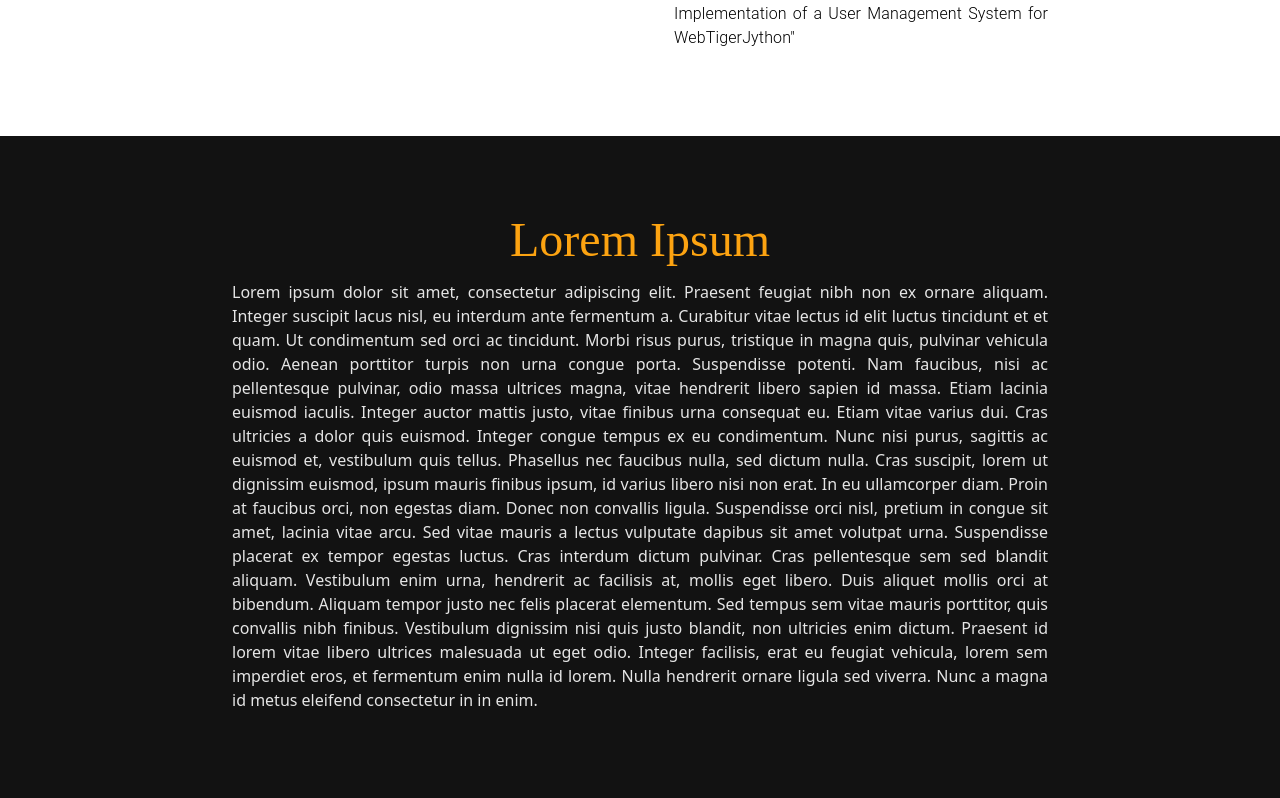
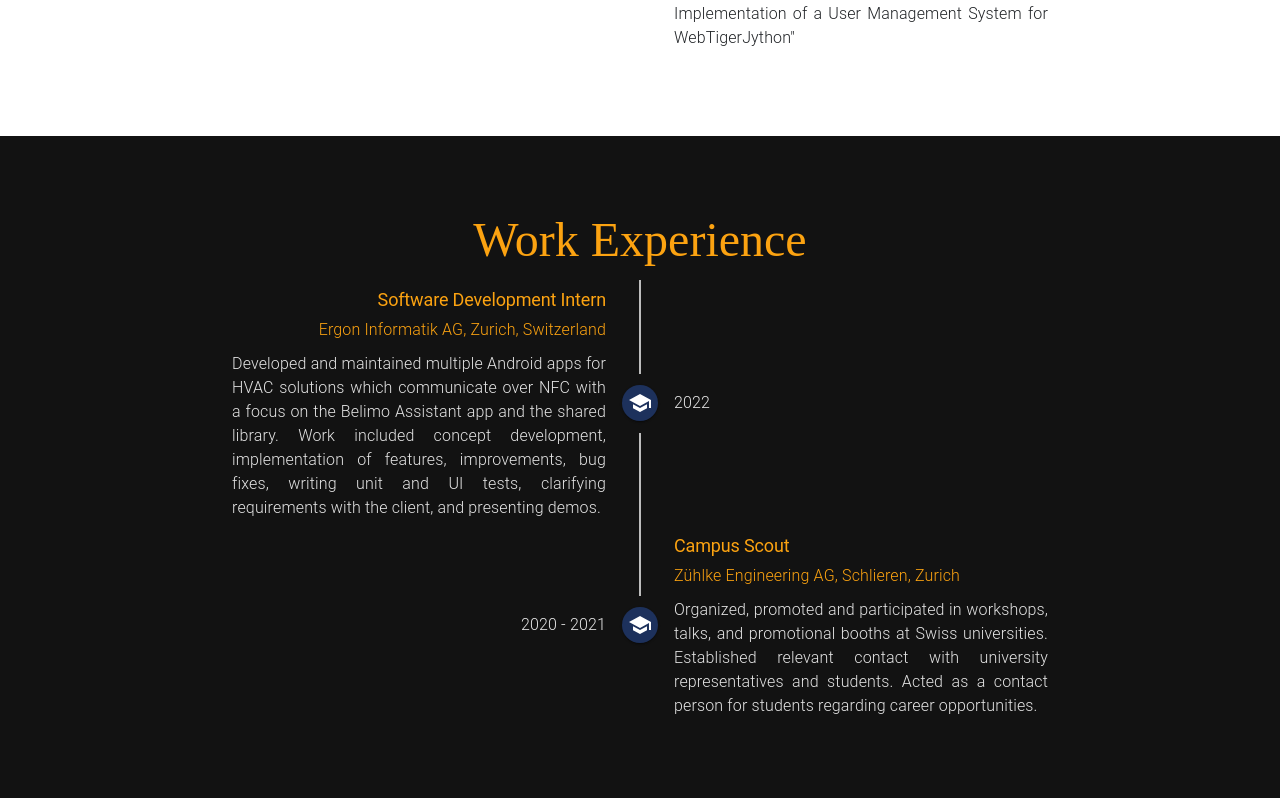
Before and after one commit to sla8/personal-website, a React (Create React App) app: page / in a window 1280 px wide. Shown: the part 1222-2020 px from the top of the page. Built offline with nearby package versions, Linux system fonts and the light colour scheme.

Commit message:
add work experience section

```diff
--- a/src/components/Navbar.tsx
+++ b/src/components/Navbar.tsx
@@ -6,6 +6,7 @@ import {
   id as educationId,
   title as educationTitle,
 } from 'res/landing/education';
+import { id as workId, title as workTitle } from 'res/landing/work';
 
 export default class Navbar extends Component {
   render() {
@@ -19,6 +20,7 @@ export default class Navbar extends Component {
               educationId,
               educationTitle
             )}
+            {this.createNavbarLink(`navbar-${workId}`, workId, workTitle)}
             {this.createNavbarLink('test', 'test-section', 'Lorem ipsum')}
           </div>
         </div>
--- a/src/components/Sidebar.tsx
+++ b/src/components/Sidebar.tsx
@@ -8,6 +8,7 @@ import {
   id as educationId,
   title as educationTitle,
 } from 'res/landing/education';
+import { id as workId, title as workTitle } from 'res/landing/work';
 
 export default class Sidebar extends Component<{}, { menuOpen: boolean }> {
   constructor(props: any) {
@@ -58,6 +59,18 @@ export default class Sidebar extends Component<{}, { menuOpen: boolean }> {
           {educationTitle}
         </Link>
         <Link
+          key={`sidebar-${workId}`}
+          activeClass="active"
+          to={workId}
+          spy={true}
+          smooth={true}
+          offset={-64}
+          duration={500}
+          onClick={() => this.closeMenu()}
+        >
+          {workTitle}
+        </Link>
+        <Link
           key="sidebar-logo"
           activeClass="active"
           to="test-section"
--- a/src/components/TimelineItem.tsx
+++ b/src/components/TimelineItem.tsx
@@ -87,7 +87,11 @@ export function TimelineItemLeft(props: TimelineItemInput) {
         >
           {props.subtitle}
         </Typography>
-        <Typography variant="body1" sx={{ textAlign: 'justify' }}>
+        <Typography
+          variant="body1"
+          sx={{ textAlign: 'justify' }}
+          className={`${props.textColor}`}
+        >
           {props.text}
         </Typography>
       </TimelineContent>
@@ -134,7 +138,11 @@ export function TimelineItemRight(props: TimelineItemInput) {
         >
           {props.subtitle}
         </Typography>
-        <Typography variant="body1" sx={{ textAlign: 'justify' }}>
+        <Typography
+          variant="body1"
+          sx={{ textAlign: 'justify' }}
+          className={`${props.textColor}`}
+        >
           {props.text}
         </Typography>
       </TimelineContent>
--- a/src/content/Landing.tsx
+++ b/src/content/Landing.tsx
@@ -1,6 +1,7 @@
 import Hello from './landing/Hello';
 import LoremIpsum from './landing/LoremIpsum';
 import Education from './landing/Education';
+import Work from './landing/Work';
 
 export interface LandingSectionInput {
   darkBg: boolean;
@@ -18,6 +19,7 @@ export default function Landing() {
     <div>
       <Hello darkBg={computeBackground()} />
       <Education darkBg={computeBackground()} />
+      <Work darkBg={computeBackground()} />
       <LoremIpsum darkBg={computeBackground()} />
     </div>
   );
--- /dev/null
+++ b/src/content/landing/Work.tsx
@@ -0,0 +1,91 @@
+import { useMediaQuery, useTheme } from '@mui/material';
+import { Section, createTextSectionContent } from 'components/Section';
+import {
+  TimelineContentContainer,
+  TimelineItemLeft,
+  TimelineItemRight,
+} from 'components/TimelineItem';
+import { LandingSectionInput } from 'content/Landing';
+import { id, title } from 'res/landing/work';
+
+export default function Work(props: LandingSectionInput) {
+  const theme = useTheme();
+  const screenIsAtLeastSm = useMediaQuery(theme.breakpoints.up('md'));
+
+  let titleColor = props.darkBg ? 'text-yellow' : 'text-textblue';
+  let textColor = props.darkBg ? 'text-textwhite' : 'text-textblack';
+
+  let content = (
+    <div id={id}>
+      {createTextSectionContent(props.darkBg, title)}
+      <TimelineContentContainer
+        screenIsAtLeastSm={screenIsAtLeastSm}
+        content={[
+          createErgonInternshipItem(titleColor, textColor, screenIsAtLeastSm),
+          createCampusScoutZuehlkeItem(
+            titleColor,
+            textColor,
+            screenIsAtLeastSm
+          ),
+        ]}
+      />
+    </div>
+  );
+  return (
+    <Section id="timeline-section" darkBg={props.darkBg} content={content} />
+  );
+}
+
+function createErgonInternshipItem(
+  titleColor: string,
+  textColor: string,
+  screenIsAtLeastSm: boolean
+) {
+  return (
+    <TimelineItemLeft
+      time="2022"
+      titleColor={titleColor}
+      title="Software Development Intern"
+      textColor={textColor}
+      subtitle="Ergon Informatik AG, Zurich, Switzerland"
+      text={
+        <div>
+          Developed and maintained multiple Android apps for HVAC solutions
+          which communicate over NFC with a focus on the Belimo Assistant app
+          and the shared library. Work included concept development,
+          implementation of features, improvements, bug fixes, writing unit and
+          UI tests, clarifying requirements with the client, and presenting
+          demos.
+        </div>
+      }
+      connectorTop={true}
+      connectorBottom={true}
+    />
+  );
+}
+
+function createCampusScoutZuehlkeItem(
+  titleColor: string,
+  textColor: string,
+  screenIsAtLeastSm: boolean
+) {
+  return (
+    <TimelineItemRight
+      time="2020 - 2021"
+      titleColor={titleColor}
+      title="Campus Scout"
+      textColor={textColor}
+      subtitle="Zühlke Engineering AG, Schlieren, Zurich"
+      text={
+        <div>
+          Organized, promoted and participated in workshops, talks, and
+          promotional booths at Swiss universities. Established relevant contact
+          with university representatives and students. Acted as a contact
+          person for students regarding career opportunities.
+        </div>
+      }
+      connectorTop={true}
+      connectorBottom={false}
+    />
+  );
+}
--- /dev/null
+++ b/src/res/landing/work.ts
@@ -0,0 +1,2 @@
+export const id: string = 'landing-work';
+export const title: string = 'Work Experience';
```
